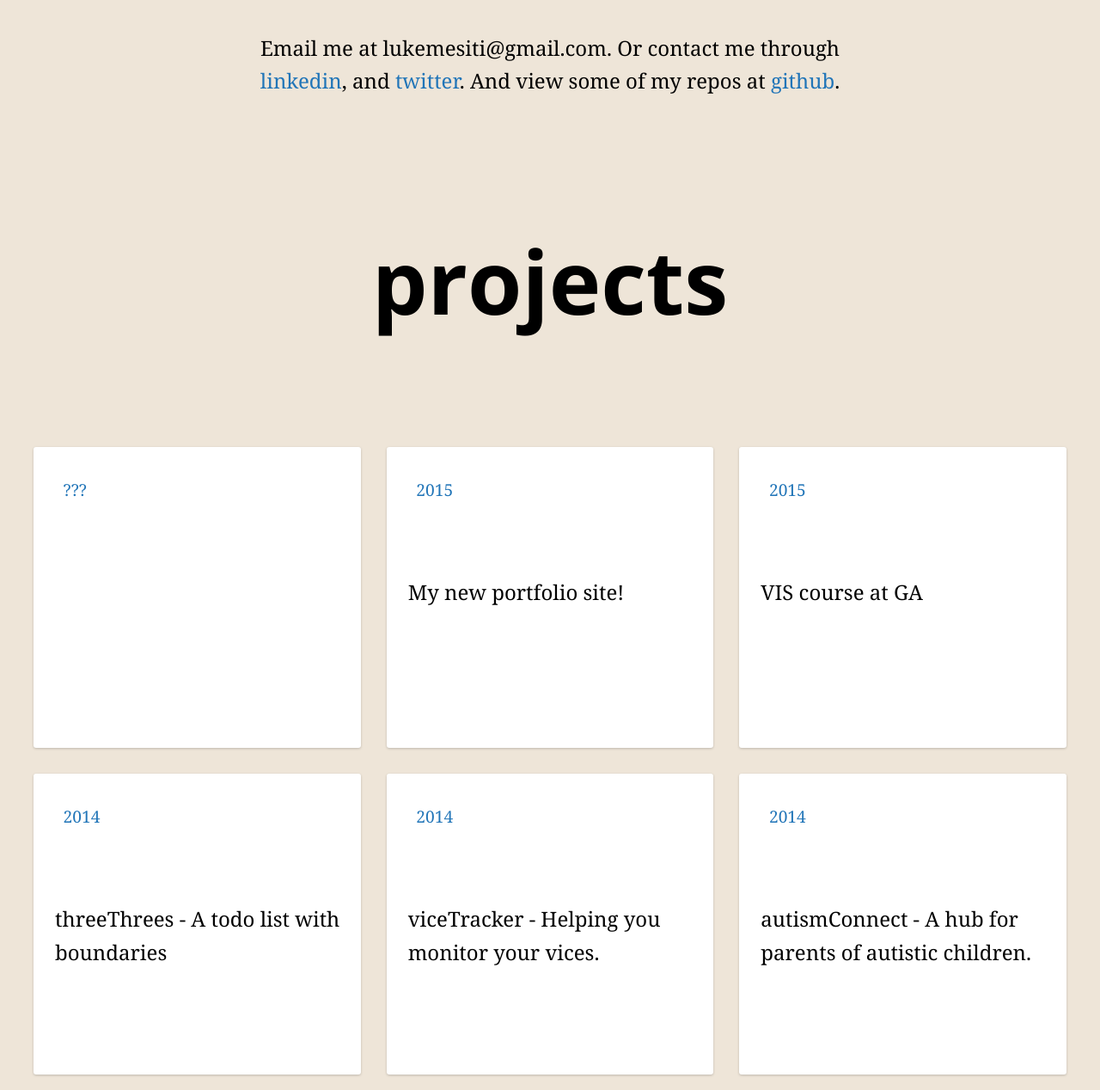
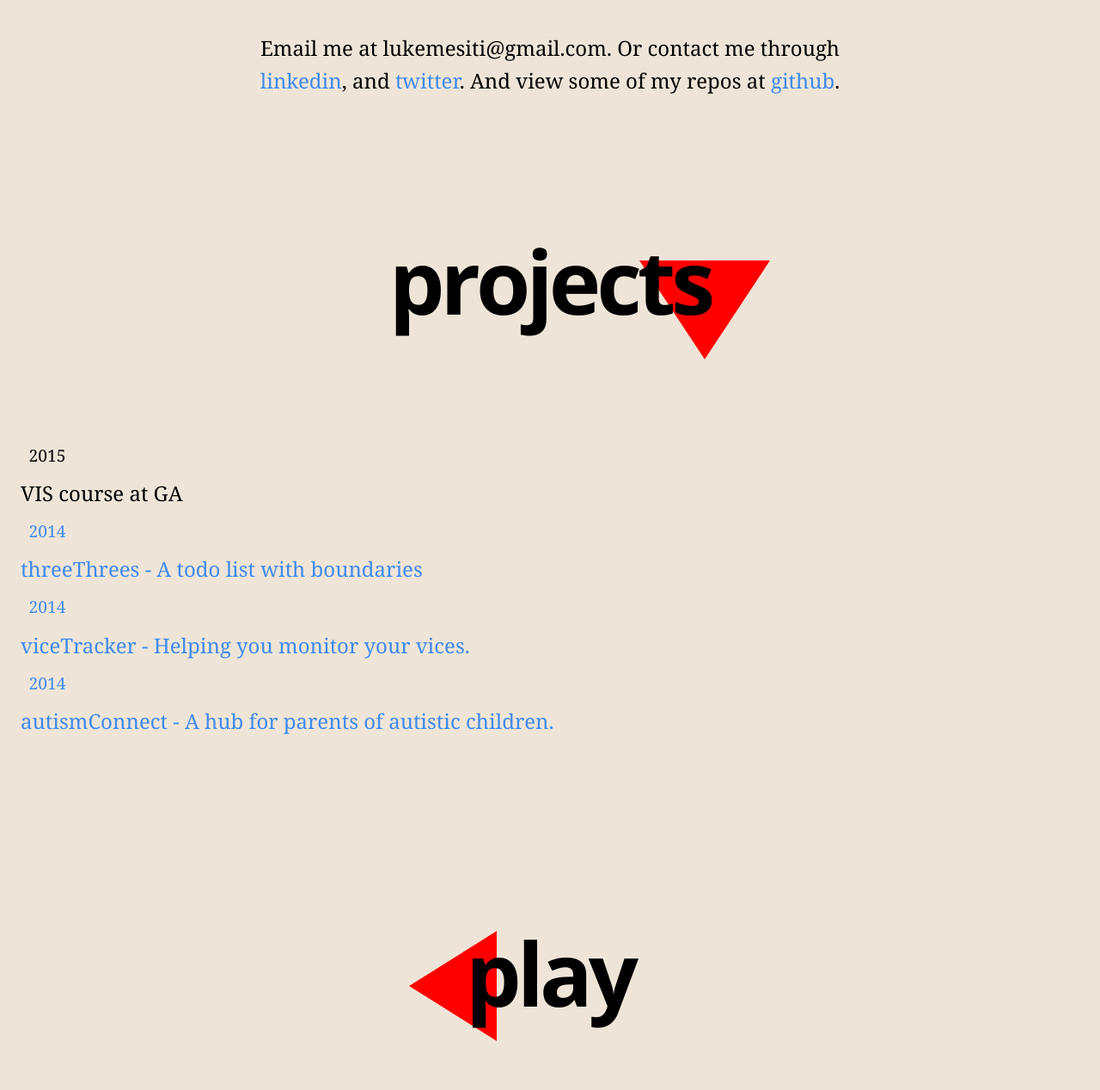
Before and after one commit to lukemesiti/lukemesiti.github.io, a website: page index.html in a window 1280 px wide. Shown: the part 564-1832 px from the top of the page at 86% size. Drawn offline with nearby package versions, Linux system fonts and the light colour scheme.

Commit message:
styling changes

```diff
--- a/index.html
+++ b/index.html
@@ -14,7 +14,7 @@
 <header>
 	<nav class="cf">
 		<div class="logo">
-			<h1 id="home">lukeMesiti</h1>
+			<h1 id="home">lukeMesiti<span>lukeMesiti</span><span>lukeMesiti</span></h1>
 		</div>
 		<ul class="menu">
 			<li><h1><a data-scroll href="#projects">projects</a></h1></li>
@@ -48,49 +48,30 @@
 	  And view some of my repos at <a target="_blank" href="https://github.com/lukemesiti">github</a>.
  </div>
 </div>
-<h1 id="projects">projects</h1>
+<h1 id="projects">projects <span class="arrow-down"></span></h1>
 <div class="projects container">
-	<ul class="card-list cf">
-		<li>
-			<a class="card" href="#">
-				<span class="year">???</span>
-				<!-- <span>create something cool with me</span> -->
-			</a>
-		</li>
-		<li>
-			<a class="card" data-scroll href="#home">
-				<span class="year">2015</span>
-				<span>My new portfolio site!</span>
-			</a>
-		</li>
-		<li>
-			<a class="card" href="#">
+
 	<span class="year">2015</span>
 	<span>VIS course at GA</span>
-			</a>
-		</li>
-		<li>
+
 	<a class="card" target="_blank" href="http://threethrees.herokuapp.com/">
 		<span class="year">2014</span>
 		<span>threeThrees - A todo list with boundaries</span>
 	</a>
-		</li>
-		<li>
+
 	<a class="card" target="_blank" href="http://vice-tracker.herokuapp.com/">
 		<span class="year">2014</span>
 		<span>viceTracker - Helping you monitor your vices.</span>
 	</a>
-		</li>
-		<li>
+
 	<a class="card" target="_blank" href="http://autismconnect.herokuapp.com/">
 		<span class="year">2014</span>
 		<span>autismConnect - A hub for parents of autistic children.</span>
 	</a>
-		</li>
-	</ul>
+
 </div>
 <div class="work play container">
-	<h1 id="play">play</h1>
+	<h1 id="play"><span class="arrow-right"></span>play</h1>
 </div>
 
 <div class="overlay">
--- a/styles/_variables.scss
+++ b/styles/_variables.scss
@@ -1,5 +1,5 @@
 $primary-font-color: #000000;
-$link-font-color: #2175B8;
+$link-font-color: #3F8AEC;
 $borders: #88ABC2;
 $hero: #C8FF00;
 
--- a/styles/header.scss
+++ b/styles/header.scss
@@ -29,6 +29,29 @@ a {
     padding: 4em 1.5rem;
 }
 
+#home {
+  position: relative;
+  letter-spacing: -10px;
+  color: rgba(255, 55, 55, 0.75);
+
+  span:first-child {
+    position: absolute;
+    left: -12px;
+    color: rgba(40, 133, 255, 0.75);
+  }
+
+  span:last-child {
+    position: absolute;
+    left: 12px;
+    color: rgba(255, 255, 49, 0.75);
+    z-index: -1;
+  }
+}
+
+#projects, #play {
+  position: relative;
+}
+
 // mobile
 @media (max-width: (2 * ($card-min + $gap) - 1px)) {
   .container {
@@ -47,6 +70,7 @@ a {
 nav {
   overflow: hidden;
   font-family: 'Ubuntu', sans-serif;
+  padding: 0 0.5em;
 }
 nav .menu {
   float: right;
@@ -64,7 +88,6 @@ nav .menu li {
 
 .logo {
   display: inline-block;
-  background-color: #F9FF00;
 }
 
 p {
@@ -84,6 +107,7 @@ h1 {
   font-size: 8vw;
 	font-weight: 700;
 	text-align: center;
+  letter-spacing: -5px;
 }
 
 // mobile
@@ -99,3 +123,27 @@ h1 {
 		display: inline;
 	}
 }
+
+.arrow-down {
+  position: absolute;
+  z-index: -1;
+  top: 35%;
+  right: 30%;
+  width: 0;
+  height: 0;
+  border-left: 6vw solid transparent;
+  border-right: 6vw solid transparent;
+  border-top: 9vw solid red;
+}
+
+.arrow-right {
+  position: absolute;
+  z-index: -1;
+  top: 20%;
+  right: 55%;
+	width: 0;
+	height: 0;
+  border-top: 5vw solid transparent;
+  border-bottom: 5vw solid transparent;
+  border-right: 8vw solid red;
+}
```
Also changed, not shown: styles/css/header.css, styles/css/header.min.css. Lines whose indentation alone changed are shown as unchanged.
